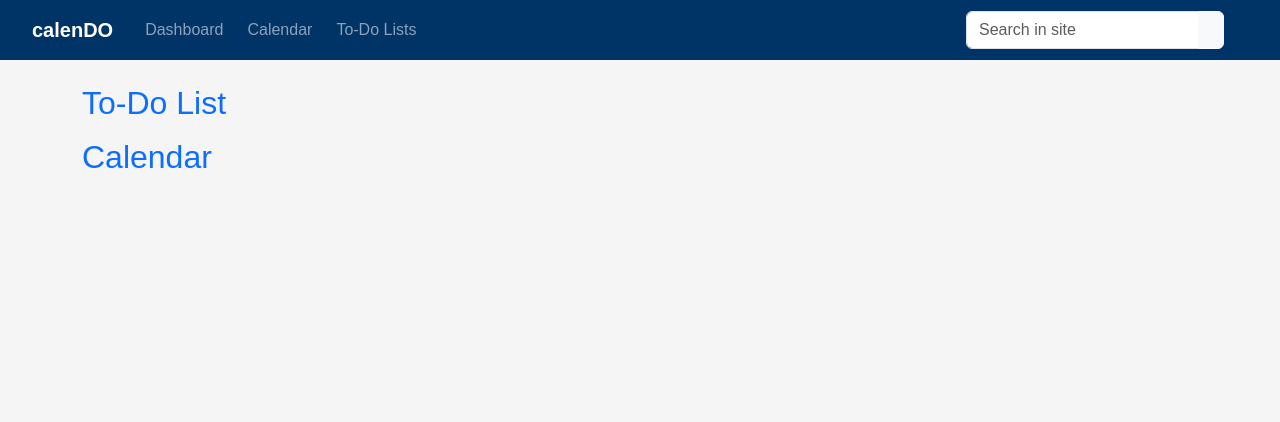
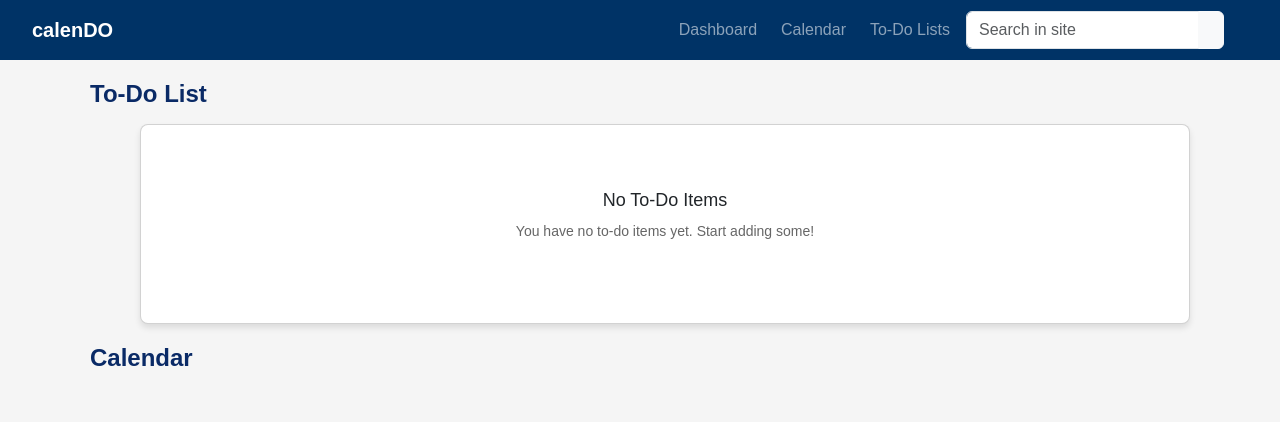
Before and after one commit to mebcrtz/calenDO, a Django app: page / in a window 1280 px wide. Shown: the top 422 px of the page. Run offline with Django 5.2, Linux system fonts and the light colour scheme.

Commit message:
dashboard and nav bar

```diff
--- a/project/templates/dashboard.html
+++ b/project/templates/dashboard.html
@@ -1,10 +1,97 @@
 {% extends "partials/base.html" %}
 
 {% block content %}
+<style>
+    /* General Styles */
+    * {
+        margin: 0;
+        padding: 0;
+        box-sizing: border-box;
+        font-family: Arial, sans-serif;
+    }
+    /* Main Content */
+    .container {
+        padding: 20px;
+    }
+    .section {
+        margin-bottom: 30px;
+    }
+    .section h2 {
+        color: #0a2a66;
+        font-size: 24px;
+        margin-bottom: 15px;
+        font-weight: 800;
+    }
+    .section-content {
+        display: flex;
+        gap: 20px;
+        flex-wrap: wrap;
+    }
+    .card {
+        background: white;
+        border-radius: 8px;
+        padding: 15px;
+        box-shadow: 0 4px 6px rgba(0, 0, 0, 0.1);
+        width: 180vh;
+        height: 25vh;
+        text-align: center;
+        margin-left: 50px;
+    }
+    .card h3 {
+        font-size: 18px;
+        margin-bottom: 10px;
+    }
+    .card p {
+        font-size: 14px;
+        color: #666;
+    }
+    .card img {
+        width: 100%;
+        border-radius: 5px;
+        margin-bottom: 10px;
+    }
+    .view-all {
+        text-align: right;
+        margin-top: 10px;
+    }
+    .view-all a {
+        text-decoration: none;
+        color: #0a2a66;
+        font-weight: bold;
+    }
+    .view-all a:hover {
+        text-decoration: underline;
+    }
+
+    /* Responsive Design */
+    @media (max-width: 768px) {
+        .card {
+            flex: 1 1 calc(50% - 20px);
+        }
+    }
+    @media (max-width: 480px) {
+        .card {
+            flex: 1 1 100%;
+        }
+        .navbar .nav-links {
+            display: none;
+        }
+        .navbar .search input {
+            width: 100px;
+        }
+    }
+</style>
     <!-- Dashboard Content -->
-    <div class="container mt-4">
+    <div class="container">
         <!-- To-Do List Section -->
-        <div class="mb-5">
-            <h2 class="text-primary mb-3">To-Do List</h2>
-            <h2 class="text-primary mb-3">Calendar</h2>
+        <div class="section">
+            <h2>To-Do List</h2>
+            <div class="section-content">
+                <div class="card">
+                    <h3 style="padding-top: 50px;">No To-Do Items</h3>
+                    <p>You have no to-do items yet. Start adding some!</p>
+                </div>
+            </div>
+            <h2 style="margin-top: 20px;">Calendar</h2>
+        </div>
 {% endblock %}
--- a/project/templates/partials/navbar.html
+++ b/project/templates/partials/navbar.html
@@ -22,7 +22,7 @@
             </div>
           </form>
         <!-- Navigation links -->
-        <ul class="navbar-nav me-auto mb-2 mb-lg-0">
+        <ul class="navbar-nav mb-2 mb-lg-0 ml-90">
           <li class="nav-item me-2">
             <a class="nav-link" href="/">
               <i class="bi bi-house-door"></i> Dashboard
```
